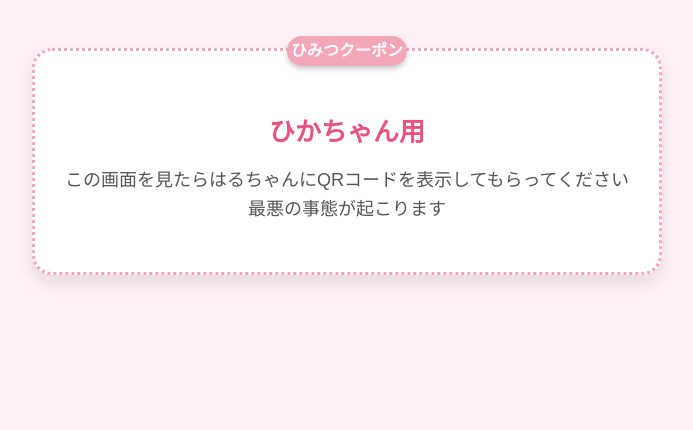
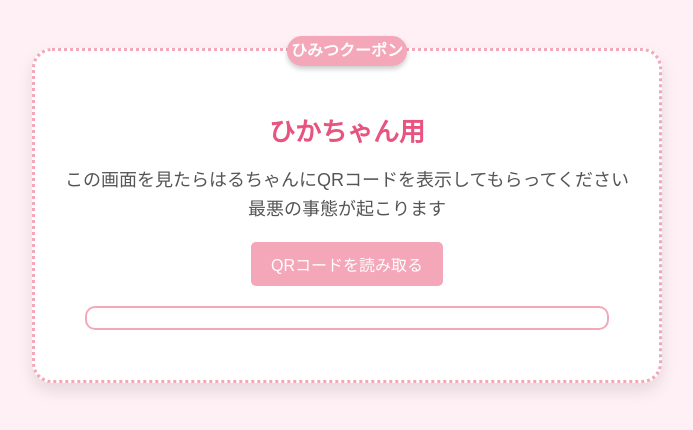
Before and after one commit to hikari21386/freel2, a plain HTML site: page index.html in a window 1280 px wide. Shown: the whole page, without its empty margins (293-986 px from the left). Drawn offline with Linux system fonts and the light colour scheme.

Commit message:
Update index.html

```diff
--- a/index.html
+++ b/index.html
@@ -1,4 +1,3 @@
-
 <!DOCTYPE html>
 <html lang="ja">
 <head>
@@ -47,14 +46,73 @@
       font-size: 18px;
       line-height: 1.6;
     }
+
+    #reader {
+      width: 100%;
+      max-width: 500px;
+      margin: 20px auto;
+      border: 2px solid #f4a7b9;
+      padding: 10px;
+      border-radius: 10px;
+    }
+
+    button {
+      background-color: #f4a7b9;
+      color: white;
+      padding: 10px 20px;
+      border: none;
+      border-radius: 5px;
+      font-size: 16px;
+      cursor: pointer;
+    }
+
+    button:hover {
+      background-color: #e75480;
+    }
   </style>
 </head>
 <body>
   <div class="coupon-box">
     <div class="ribbon">ひみつクーポン</div>
     <h1>ひかちゃん用</h1>
-    <p>この画面を見たらはるちゃんにQRコードを表示してもらってください
-      <br>最悪の事態が起こります</p>
+    <p>この画面を見たらはるちゃんにQRコードを表示してもらってください<br>最悪の事態が起こります</p>
+
+    <!-- QRコード読み取りボタン -->
+    <button onclick="startQRCodeScanner()">QRコードを読み取る</button>
+
+    <!-- QRコード読み取りエリア -->
+    <div id="reader"></div>
   </div>
+
+  <script src="https://unpkg.com/html5-qrcode/minified/html5-qrcode.min.js"></script>
+  <script>
+    // QRコード読み取りを開始する関数
+    function startQRCodeScanner() {
+      const html5QrCode = new Html5Qrcode("reader");
+
+      // QRコードが正常に読み取られた時
+      function onScanSuccess(decodedText, decodedResult) {
+        alert("QRコードを読み取りました！");  // 必要に応じてメッセージを表示
+        // 読み取ったURLに遷移
+        window.location.href = decodedText;  // ここでQRコードから読み取ったURLに遷移
+      }
+
+      // QRコード読み取りのエラー時
+      function onScanError(errorMessage) {
+        console.warn("QRコード読み取りエラー:", errorMessage);
+      }
+
+      // QRコード読み取りの開始
+      html5QrCode.start(
+        { facingMode: "environment" },  // カメラの設定
+        {
+          fps: 10,  // フレームレート
+          qrbox: 250  // QRコード読み取りエリアのサイズ
+        },
+        onScanSuccess,
+        onScanError
+      );
+    }
+  </script>
 </body>
 </html>
```
